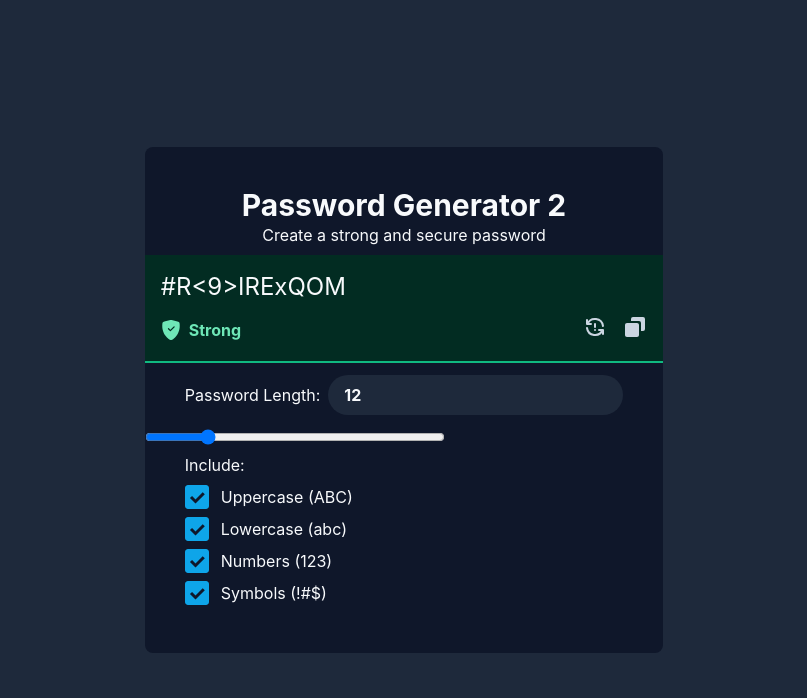
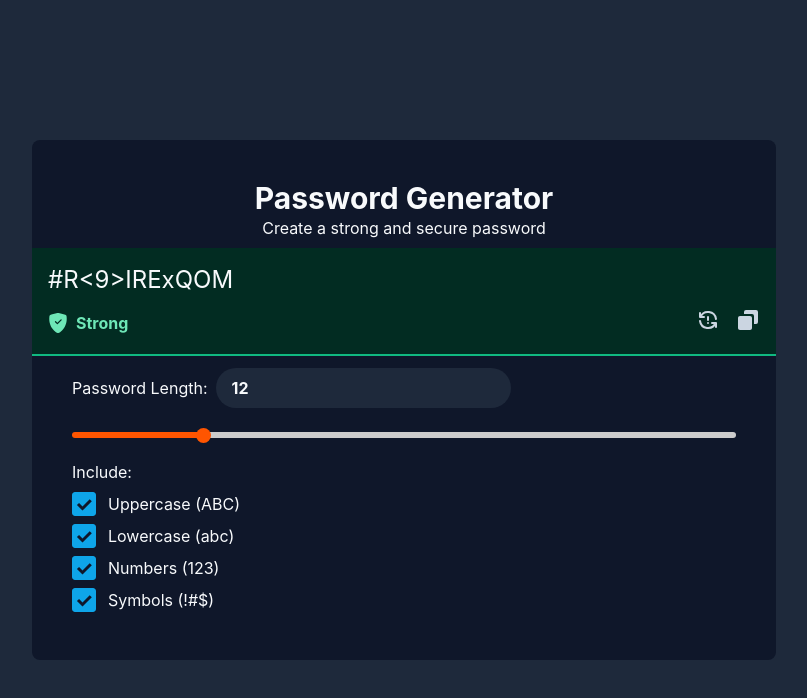
Before and after one commit to iamgutz/password-generator, a React (Create React App) app: page / in a window 1280 px wide. Shown: the top 698 px of the page, without its empty margins (236-1043 px from the left). Built offline with nearby package versions, Linux system fonts and the light colour scheme.

Commit message:
finished project

```diff
--- a/package.json
+++ b/package.json
@@ -1,7 +1,11 @@
 {
   "name": "react-password-generator",
   "homepage": "https://iamgutz.github.io/react-password-generator",
-  "version": "0.1.0",
+  "author": {
+    "name": "Michael Gutierrez",
+    "url": "https://github.com/iamgutz"
+  },
+  "version": "1.0.0",
   "private": true,
   "dependencies": {
     "@testing-library/jest-dom": "^5.17.0",
--- a/src/App.tsx
+++ b/src/App.tsx
@@ -4,7 +4,9 @@ import PasswordGenerator from './PasswordGenerator';
 function App() {
   return (
     <div className="bg-slate-800 min-h-screen flex flex-col items-center justify-center">
-      <PasswordGenerator />
+      <div className="w-full px-3 mx-auto md:max-w-3xl">
+        <PasswordGenerator />
+      </div>
     </div>
   );
 }
--- a/src/PasswordGenerator/index.tsx
+++ b/src/PasswordGenerator/index.tsx
@@ -7,6 +7,7 @@ import TextField from '../components/TextField';
 import PasswordDisplay from '../components/PasswordDisplay';
 import Checkbox from '../components/Checkbox';
 import Slider from '../components/Slider';
+import Alert from '../components/Alert';
 
 export default function PasswordGenerator() {
   const [passwordLength, setPasswordLength] = useState('12');
@@ -36,10 +37,13 @@ export default function PasswordGenerator() {
   };
 
   const handleOptionsChange = (optionName: string, value: boolean) => {
-    setOptions(prevOptions => ({
+    setOptions(prevOptions => {
+      const newOptions = {
         ...prevOptions,
         [optionName]: value,
-    }));
+      };
+      return optionsBoundary(newOptions);
+    });
   };
 
   const handleOnCopy = () => {
@@ -50,9 +54,10 @@ export default function PasswordGenerator() {
   };
 
   const refreshPassword = useCallback(() => {
+    const limitedOptions = optionsBoundary(options);
     const newPassword = generatePassword({
       length: parseInt(passwordLength, 10),
-      ...optionsBoundary(options),
+      ...limitedOptions,
     });
     setPassword(newPassword);
   }, [options, passwordLength]);
@@ -78,10 +83,11 @@ export default function PasswordGenerator() {
   return (
     <Paper>
       <div className="px-4 pt-4 pb-2 md:px-10 md:pt-10">
-        <h1 className="text-3xl font-bold text-center">Password Generator 2</h1>
+        <h1 className="text-3xl font-bold text-center">Password Generator</h1>
         <p className="text-center">Create a strong and secure password</p>
       </div>
 
+      <div className="relative">
         <PasswordDisplay
           password={password}
           bgColorClass={strength.bgColorClass}
@@ -92,6 +98,12 @@ export default function PasswordGenerator() {
           onCopy={handleOnCopy}
           onRefresh={refreshPassword}
         />
+        {wasCopied && (
+          <Alert>
+            <p>Password copied to clipboard</p>
+          </Alert>
+        )}
+      </div>
 
       <div className="flex items-center px-4 md:px-10 my-3">
         <p className="mr-2">Password Length:</p>
@@ -103,12 +115,14 @@ export default function PasswordGenerator() {
         />
       </div>
 
+      <div className="px-4 md:px-10 mb-4">
         <Slider
           minValue={3}
           maxValue={50}
           currentValue={parseInt(passwordLength, 10)}
           onChange={handlePasswordLengthChange}
         />
+      </div>
 
       <div className="px-4 pb-4 md:px-10 md:pb-10">
         <p>Include:</p>
--- /dev/null
+++ b/src/components/Alert.tsx
@@ -0,0 +1,15 @@
+import { ReactNode } from 'react';
+
+interface AlertProps {
+  children: ReactNode;
+}
+
+const Alert = ({ children }: AlertProps) => {
+  return (
+    <div className="bg-slate-300 text-black rounded absolute m-auto left-0 right-0 max-w-fit p-6">
+      {children}
+    </div>
+  );
+};
+
+export default Alert;
--- a/src/components/PasswordDisplay.tsx
+++ b/src/components/PasswordDisplay.tsx
@@ -32,7 +32,7 @@ const PasswordDisplay = ({
   );
   return (
     <div className={classNames}>
-      <p className="text-2xl mb-3">{password}</p>
+      <p className="text-2xl mb-3 break-words">{password}</p>
       <div className="flex items-center justify-between">
         <div className={`${textColorClass} flex items-center`}>
           <Icon size={20} />
--- a/src/components/Slider.css
+++ b/src/components/Slider.css
@@ -1,32 +1,55 @@
+@tailwind components;
+
+@layer components {
   .slider {
-  position: relative;
-  width: 300px;
-  height: 20px;
-  border: 1px solid #ccc;
+    flex: 1;
+    -webkit-appearance: none;
+    appearance: none;
+    width: 100%;
     cursor: pointer;
-  overflow: hidden;
+    outline: none;
+    border-radius: 15px;
+    height: 6px;
+    background: #ccc;
+  }
+  .slider::-webkit-slider-thumb {
+    -webkit-appearance: none;
+    appearance: none;
+    height: 15px;
+    width: 15px;
+    background-color: #f50;
+    border-radius: 50%;
+    border: none;
+    transition: box-shadow 0.2s ease-in-out;
+    opacity: 1;
+  }
+  .slider::-moz-range-thumb {
+    height: 15px;
+    width: 15px;
+    background-color: #f50;
+    border-radius: 50%;
+    border: none;
+    transition: box-shadow 0.2s ease-in-out;
+    opacity: 1;
+  }
+  .slider::-webkit-slider-thumb:hover {
+    box-shadow: 0 0 0 10px rgba(255, 85, 0, 0.1);
+  }
+  .slider:active::-webkit-slider-thumb {
+    box-shadow: 0 0 0 13px rgba(255, 85, 0, 0.2);
   }
 
-.filled-background {
-  height: 100%;
-  background-color: #4caf50; /* Green color for the filled background */
-  transition: width 0.2s ease-out;
-  position: relative;
+  .slider:focus::-webkit-slider-thumb {
+    box-shadow: 0 0 0 13px rgba(255, 85, 0, 0.2);
   }
 
-.knob {
-  width: 20px;
-  height: 20px;
-  background-color: #fff;
-  border: 1px solid #4caf50; /* Border color matching the filled background */
-  position: absolute;
-  top: 50%;
-  transform: translateY(-50%);
-  border-radius: 50%;
-  cursor: grab;
+  .slider::-moz-range-thumb:hover {
+    box-shadow: 0 0 0 10px rgba(255, 85, 0, 0.1);
   }
-
-.empty-background {
-  height: 100%;
-  background-color: #e0e0e0; /* Light gray color for the empty background */
+  .slider:active::-moz-range-thumb {
+    box-shadow: 0 0 0 13px rgba(255, 85, 0, 0.2);
   }
+  .slider:focus::-moz-range-thumb {
+    box-shadow: 0 0 0 13px rgba(255, 85, 0, 0.2);
+  }
+}
--- a/src/components/Slider.tsx
+++ b/src/components/Slider.tsx
@@ -1,3 +1,4 @@
+import { useEffect, useState } from 'react';
 import './Slider.css'; // Include your CSS file for styling
 
 interface SliderProps {
@@ -8,6 +9,23 @@ interface SliderProps {
 }
 
 const Slider = ({ minValue, maxValue, currentValue, onChange }: SliderProps) => {
+  const [progress, setProgress] = useState(0);
+
+  const updateProgress = (value: number) => {
+    const range = maxValue - minValue;
+    const newProgress = ((value - minValue) / range) * 100;
+    setProgress(newProgress);
+  };
+
+  const handleOnChange = (value: string) => {
+    onChange(value);
+    updateProgress(Number(value));
+  };
+
+  useEffect(() => {
+    updateProgress(currentValue);
+  });
+
   return (
     <div>
       <input
@@ -16,7 +34,10 @@ const Slider = ({ minValue, maxValue, currentValue, onChange }: SliderProps) =>
         max={maxValue}
         value={currentValue}
         className="slider"
-        onChange={e => onChange(e.target.value)}
+        onChange={e => handleOnChange(e.target.value)}
+        style={{
+          background: `linear-gradient(to right, #f50 ${progress}%, #ccc ${progress}%)`,
+        }}
       />
     </div>
   );
--- a/src/index.tsx
+++ b/src/index.tsx
@@ -4,13 +4,11 @@ import './index.css';
 import App from './App';
 import reportWebVitals from './reportWebVitals';
 
-const root = ReactDOM.createRoot(
-  document.getElementById('root') as HTMLElement
-);
+const root = ReactDOM.createRoot(document.getElementById('root') as HTMLElement);
 root.render(
   <React.StrictMode>
     <App />
-  </React.StrictMode>
+  </React.StrictMode>,
 );
 
 // If you want to start measuring performance in your app, pass a function
--- a/tailwind.config.js
+++ b/tailwind.config.js
@@ -1,8 +1,8 @@
 /** @type {import('tailwindcss').Config} */
 module.exports = {
-  content: ['./src/**/*.{js,jsx,ts,tsx}',],
+  content: ['./src/**/*.{js,jsx,ts,tsx}'],
   theme: {
     extend: {},
   },
   plugins: [],
-}
+};
```
Also changed, not shown: 1 other file (tests, documents, lock files or other folders). Lines whose indentation alone changed are shown as unchanged.
